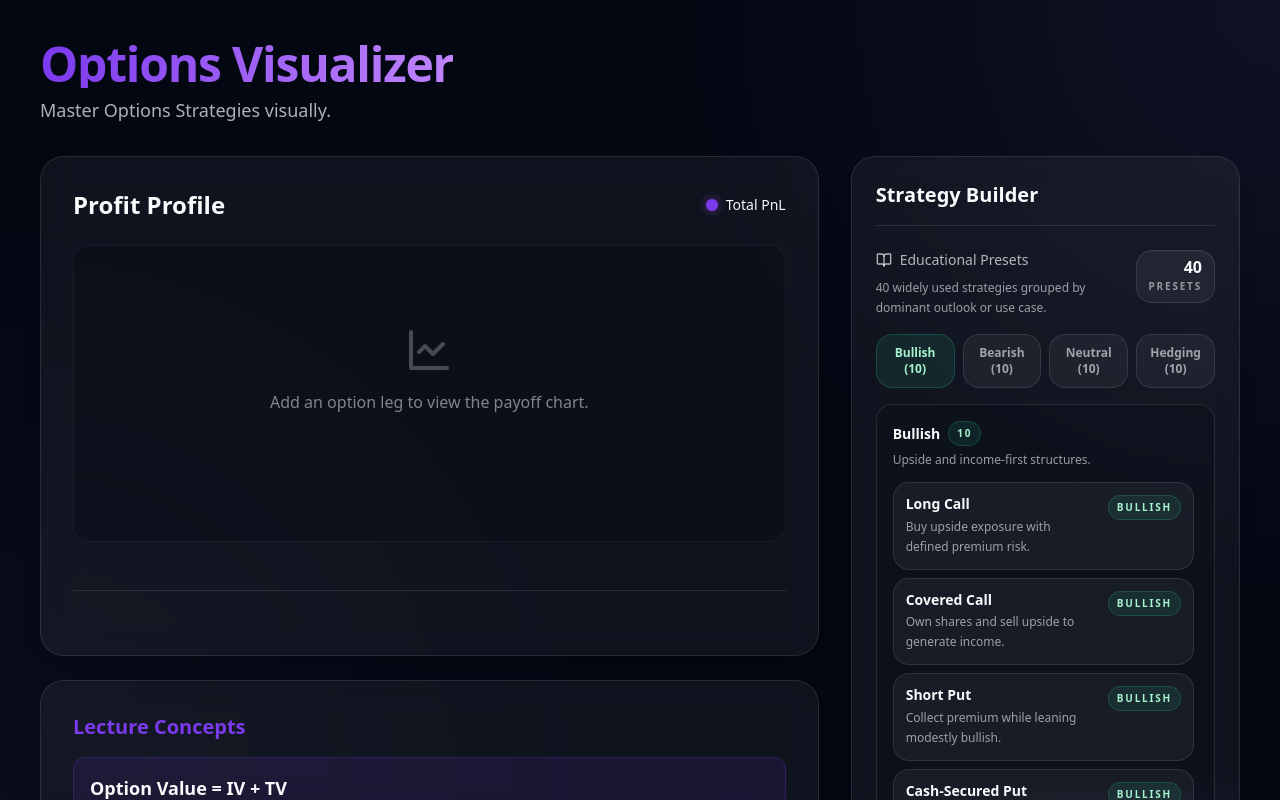
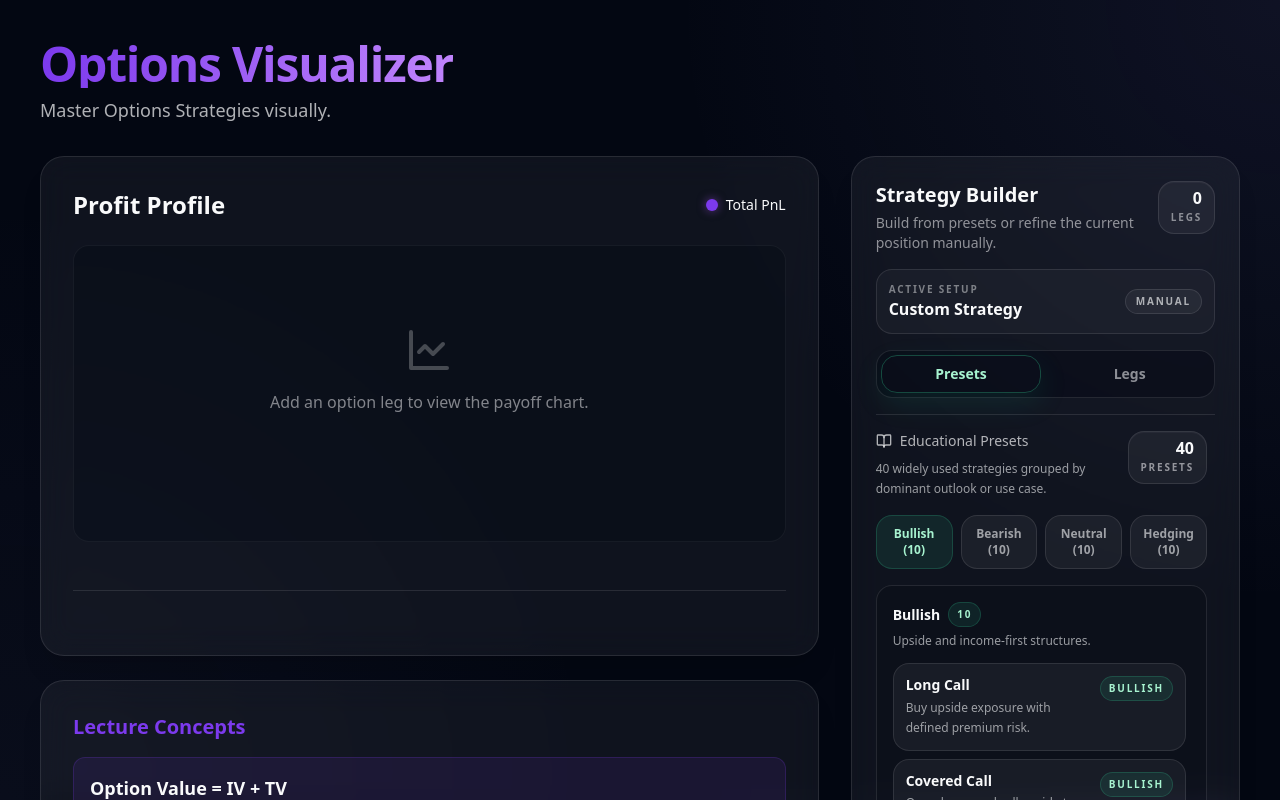
Before and after one commit to ROCCYK/Options-Visualizer, a React (Vite) app: page / in a window 1280 px wide. Shown: the top 800 px of the page. Built offline with nearby package versions, Linux system fonts and the light colour scheme.

Commit message:
feat: Implement strategy builder panel and selector for managing options strategies.

```diff
--- a/src/App.tsx
+++ b/src/App.tsx
@@ -1,7 +1,6 @@
 import { OptionProvider } from './context/OptionContext';
 import ChartVisualizer from './components/ChartVisualizer';
-import OptionLegEditor from './components/OptionLegEditor';
-import StrategySelector from './components/StrategySelector';
+import StrategyBuilderPanel from './components/StrategyBuilderPanel';
 import PayoffTable from './components/PayoffTable';
 import OptionValueTable from './components/OptionValueTable';
 import KeyMetricsPanel from './components/KeyMetricsPanel';
@@ -43,13 +42,7 @@ function App() {
           </div>
 
           <div className="w-full lg:w-1/3 space-y-6 lg:sticky lg:top-8 lg:order-2 order-1">
-            <div className="glass p-4 md:p-6 rounded-3xl">
-              <h2 className="text-lg md:text-xl font-bold mb-4 md:mb-6 flex items-center gap-2 border-b border-white/10 pb-4">
-                Strategy Builder
-              </h2>
-              <StrategySelector />
-              <OptionLegEditor />
-            </div>
+            <StrategyBuilderPanel />
           </div>
         </main>
       </div>
--- /dev/null
+++ b/src/components/StrategyBuilderPanel.tsx
@@ -0,0 +1,91 @@
+import { useState } from 'react';
+import StrategySelector from './StrategySelector';
+import OptionLegEditor from './OptionLegEditor';
+import { useOptions } from '../context/useOptions';
+import { categoryThemeMap, type StrategyCategory } from '../utils/strategyPresets';
+
+type BuilderView = 'presets' | 'legs';
+
+const tabBaseClassName =
+    'flex-1 rounded-2xl border px-3 py-2 text-sm font-semibold transition-all';
+
+export default function StrategyBuilderPanel() {
+    const { legs, selectedStrategy } = useOptions();
+    const [activeView, setActiveView] = useState<BuilderView>('presets');
+
+    const strategyLabel = selectedStrategy?.name ?? 'Custom Strategy';
+    const strategyCategory = selectedStrategy?.category ?? 'Manual';
+    const activeCategoryBadgeClassName = selectedStrategy
+        ? categoryThemeMap[selectedStrategy.category as StrategyCategory]?.badgeClassName
+        : null;
+
+    return (
+        <div className="glass rounded-3xl p-4 md:p-6 lg:max-h-[calc(100vh-4rem)] lg:overflow-hidden">
+            <div className="border-b border-white/10 pb-4">
+                <div className="flex items-start justify-between gap-3">
+                    <div>
+                        <h2 className="text-lg font-bold md:text-xl">Strategy Builder</h2>
+                        <p className="mt-1 text-sm text-foreground/55">
+                            Build from presets or refine the current position manually.
+                        </p>
+                    </div>
+                    <div className="rounded-2xl border border-white/10 bg-white/5 px-3 py-2 text-right shadow-[inset_0_1px_0_rgba(255,255,255,0.04)]">
+                        <div className="text-base font-bold leading-none text-foreground">{legs.length}</div>
+                        <div className="mt-1 text-[10px] font-semibold uppercase tracking-[0.18em] text-foreground/50">
+                            Legs
+                        </div>
+                    </div>
+                </div>
+
+                <div className="mt-4 rounded-2xl border border-white/10 bg-white/[0.03] p-3">
+                    <div className="flex items-center justify-between gap-3">
+                        <div className="min-w-0">
+                            <div className="text-[10px] font-semibold uppercase tracking-[0.18em] text-foreground/45">
+                                Active Setup
+                            </div>
+                            <div className="truncate text-base font-semibold text-foreground">{strategyLabel}</div>
+                        </div>
+                        <span
+                            className={`shrink-0 rounded-full border px-2.5 py-1 text-[10px] font-semibold uppercase tracking-[0.18em] ${
+                                activeCategoryBadgeClassName ?? 'border-white/10 bg-white/5 text-foreground/65'
+                            }`}
+                        >
+                            {strategyCategory}
+                        </span>
+                    </div>
+                </div>
+
+                <div className="mt-4 flex gap-2 rounded-2xl border border-white/10 bg-background/40 p-1">
+                    <button
+                        onClick={() => setActiveView('presets')}
+                        className={`${tabBaseClassName} ${
+                            activeView === 'presets'
+                                ? 'border-emerald-400/30 bg-emerald-400/12 text-emerald-200 shadow-[0_10px_30px_rgba(16,185,129,0.12)]'
+                                : 'border-transparent bg-transparent text-foreground/55 hover:text-foreground'
+                        }`}
+                    >
+                        Presets
+                    </button>
+                    <button
+                        onClick={() => setActiveView('legs')}
+                        className={`${tabBaseClassName} ${
+                            activeView === 'legs'
+                                ? 'border-primary/30 bg-primary/12 text-primary-foreground shadow-[0_10px_30px_rgba(139,92,246,0.14)]'
+                                : 'border-transparent bg-transparent text-foreground/55 hover:text-foreground'
+                        }`}
+                    >
+                        Legs
+                    </button>
+                </div>
+            </div>
+
+            <div className="mt-4 lg:max-h-[calc(100vh-16.5rem)] lg:overflow-y-auto lg:pr-2">
+                {activeView === 'presets' ? (
+                    <StrategySelector onStrategyApplied={() => setActiveView('legs')} />
+                ) : (
+                    <OptionLegEditor />
+                )}
+            </div>
+        </div>
+    );
+}
--- a/src/components/StrategySelector.tsx
+++ b/src/components/StrategySelector.tsx
@@ -19,7 +19,11 @@ const materializeLegs = (preset: StrategyPreset, spotPrice: number): OptionLeg[]
         id: createLegId(),
     }));
 
-export default function StrategySelector() {
+interface StrategySelectorProps {
+    onStrategyApplied?: () => void;
+}
+
+export default function StrategySelector({ onStrategyApplied }: StrategySelectorProps) {
     const { selectedStrategy, setLegsBulk, setSelectedStrategy, spotPrice } = useOptions();
     const [activeCategory, setActiveCategory] = useState<StrategyCategory>('Bullish');
     const activeStrategyId = selectedStrategy?.id ?? null;
@@ -34,6 +38,7 @@ export default function StrategySelector() {
         setActiveCategory(preset.category);
         setSelectedStrategy({ id: preset.id, name: preset.name, category: preset.category });
         setLegsBulk(materializeLegs(preset, spotPrice));
+        onStrategyApplied?.();
     };
 
     const clearStrategy = () => {
@@ -69,7 +74,7 @@ export default function StrategySelector() {
     };
 
     return (
-        <div className="mb-6 space-y-4">
+        <div className="space-y-4 pb-2">
             <div className="flex items-start justify-between gap-3">
                 <div>
                     <div className="flex items-center gap-2 text-sm font-medium text-foreground/70">
@@ -123,7 +128,7 @@ export default function StrategySelector() {
                         </p>
                     </div>
                 </div>
-                <div className="max-h-[30.5rem] overflow-y-auto pr-1">
+                <div className="max-h-[18.5rem] overflow-y-auto pr-1">
                     <div className="grid grid-cols-1 gap-2">
                         {groupedStrategyPresets[activeCategory].map(renderStrategyCard)}
                     </div>
```
